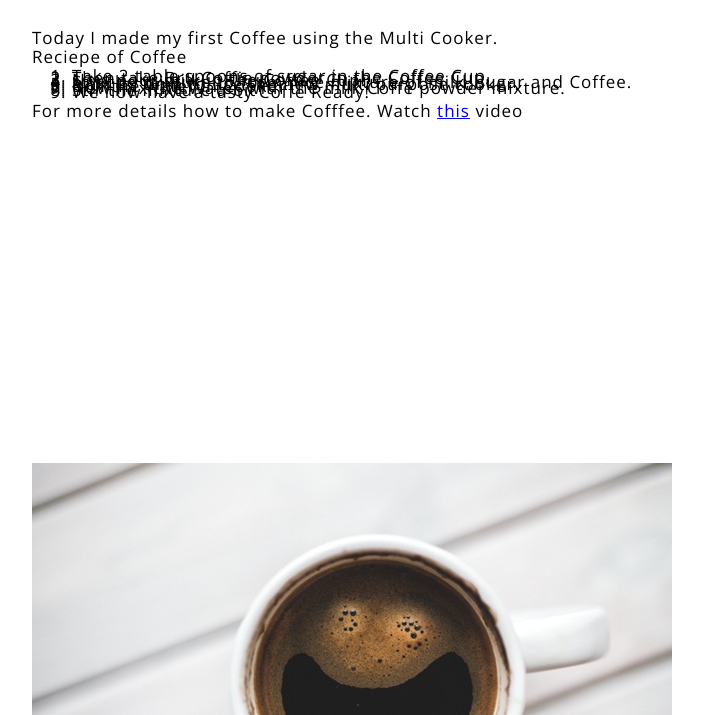
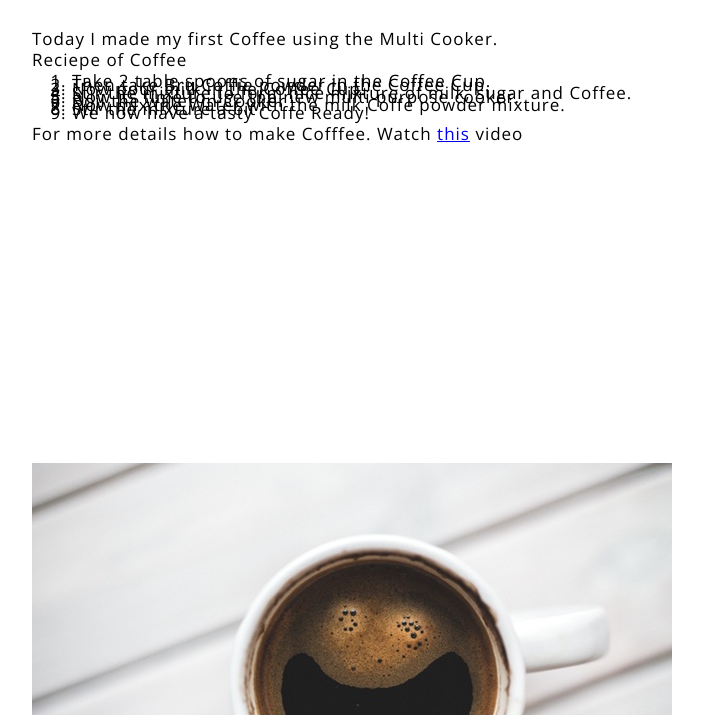
Before and after one commit to Ravichandra-C/Ravichandra-c.github.io, a plain HTML site: page index.html in a window 1280 px wide. Shown: the part 85-800 px from the top of the page, without its empty margins (288-991 px from the left). Drawn offline with nearby package versions, Linux system fonts and the light colour scheme.

Commit message:
Update style.css

```diff
--- a/styles/style.css
+++ b/styles/style.css
@@ -10,7 +10,7 @@ text-shadow: 2px 2px 2px black;
 }
 
 p,li{
-line-height : 2px;
+line-height : 4px;
 letter-spacing : 1px;
 }
 
```
